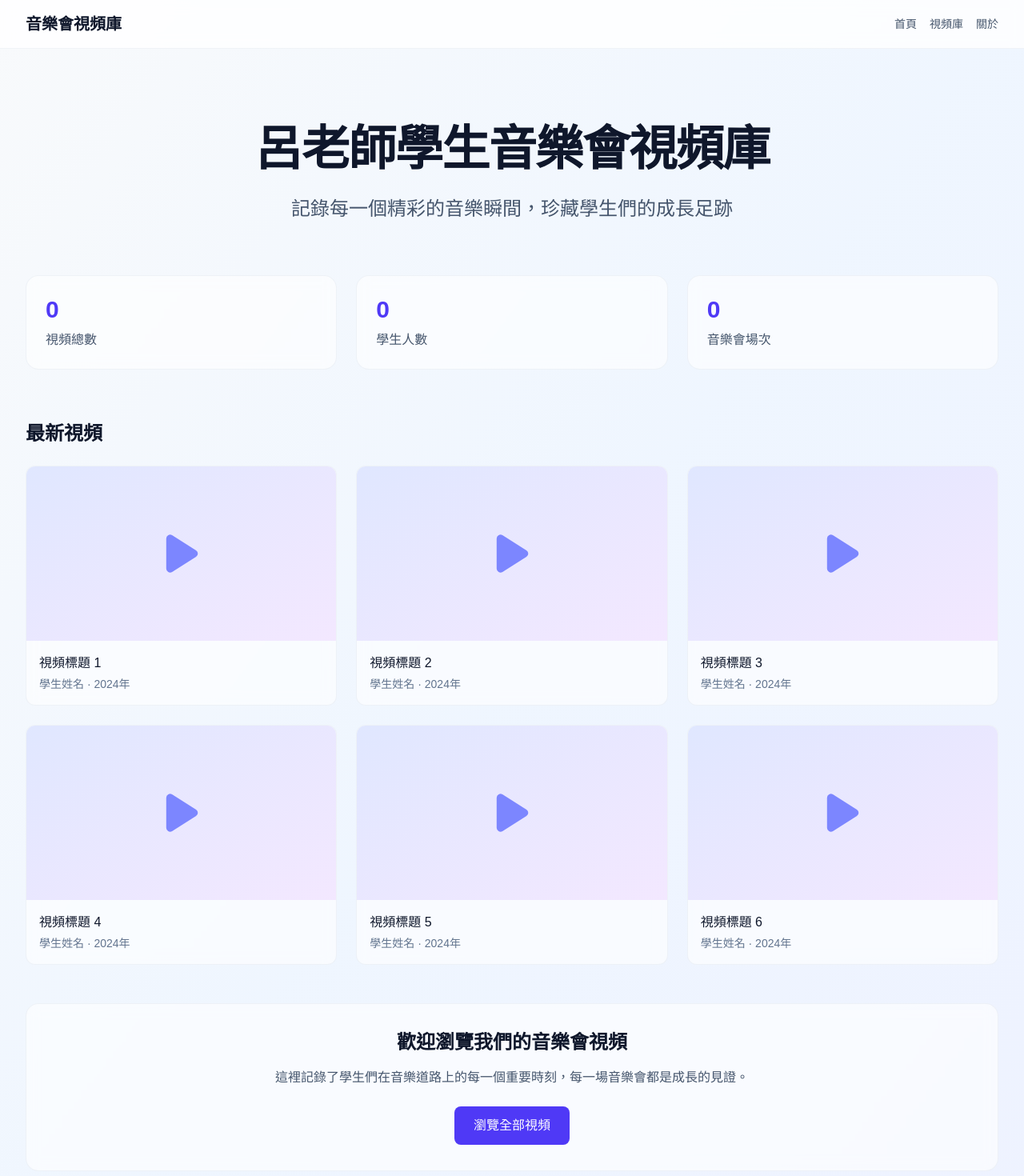
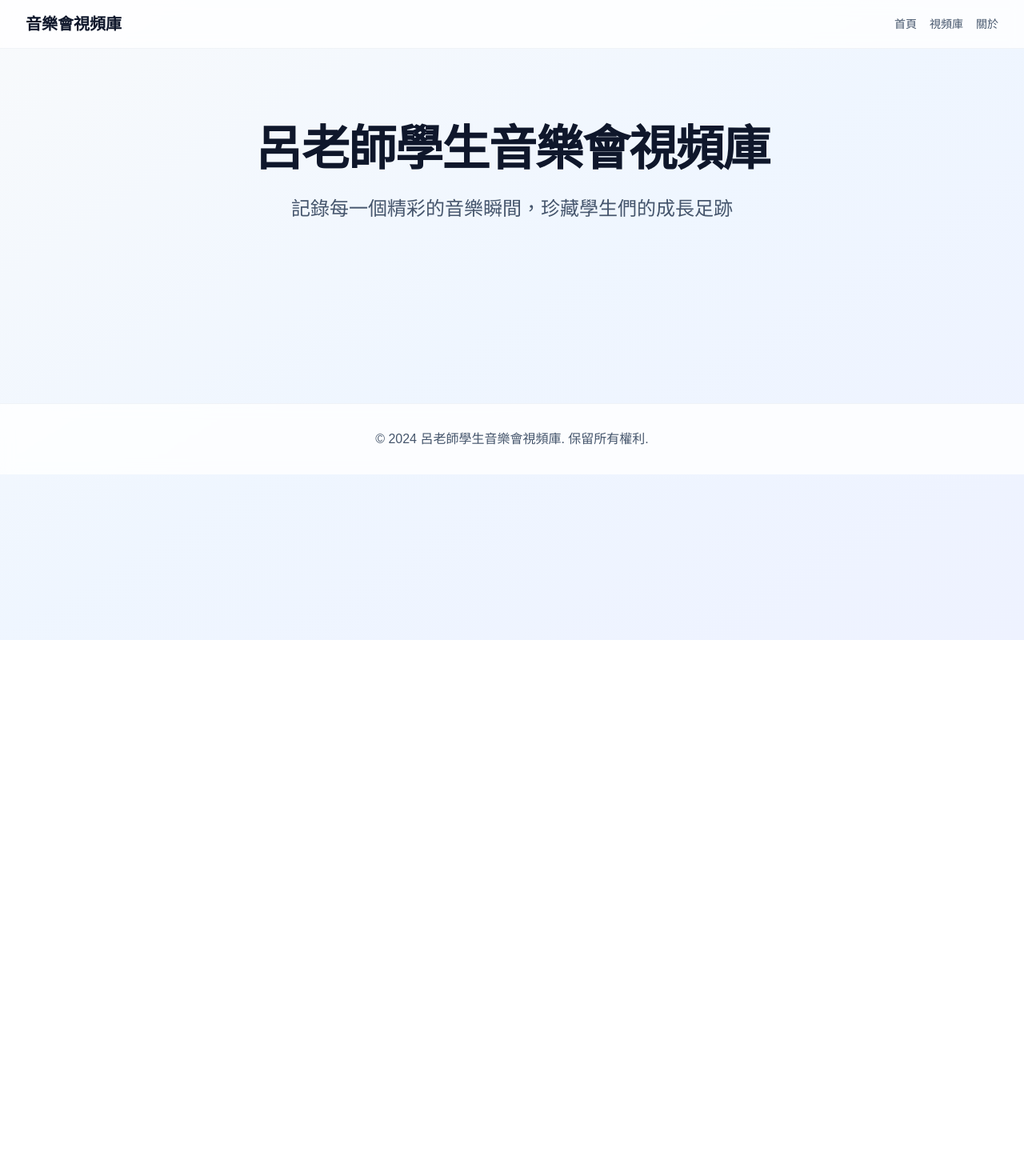
Before and after one commit to yl0xffff/music_video_share, a Next.js app: page / in a window 1280 px wide. Shown: the top 1470 px of the page at 80% size. After the commit the page ends 800 px from the top, so only its background shows below. Built offline with nearby package versions, Linux system fonts and the light colour scheme.

Commit message:
移除統計數據、視頻網格和行動號召部分，簡化主頁面

```diff
--- a/src/app/page.tsx
+++ b/src/app/page.tsx
@@ -34,68 +34,6 @@ export default function Home() {
             記錄每一個精彩的音樂瞬間，珍藏學生們的成長足跡
           </p>
         </div>
-
-        {/* Stats Section */}
-        <div className="grid grid-cols-1 sm:grid-cols-3 gap-6 mb-16">
-          <div className="bg-white/60 dark:bg-slate-800/60 backdrop-blur-sm rounded-2xl p-6 border border-slate-200/50 dark:border-slate-700/50">
-            <div className="text-3xl font-bold text-indigo-600 dark:text-indigo-400 mb-2">0</div>
-            <div className="text-slate-600 dark:text-slate-400">視頻總數</div>
-          </div>
-          <div className="bg-white/60 dark:bg-slate-800/60 backdrop-blur-sm rounded-2xl p-6 border border-slate-200/50 dark:border-slate-700/50">
-            <div className="text-3xl font-bold text-indigo-600 dark:text-indigo-400 mb-2">0</div>
-            <div className="text-slate-600 dark:text-slate-400">學生人數</div>
-          </div>
-          <div className="bg-white/60 dark:bg-slate-800/60 backdrop-blur-sm rounded-2xl p-6 border border-slate-200/50 dark:border-slate-700/50">
-            <div className="text-3xl font-bold text-indigo-600 dark:text-indigo-400 mb-2">0</div>
-            <div className="text-slate-600 dark:text-slate-400">音樂會場次</div>
-          </div>
-        </div>
-
-        {/* Video Grid Placeholder */}
-        <div className="mb-12">
-          <h2 className="text-2xl font-semibold text-slate-900 dark:text-white mb-6">
-            最新視頻
-          </h2>
-          <div className="grid grid-cols-1 sm:grid-cols-2 lg:grid-cols-3 gap-6">
-            {[1, 2, 3, 4, 5, 6].map((item) => (
-              <div
-                key={item}
-                className="bg-white/60 dark:bg-slate-800/60 backdrop-blur-sm rounded-xl overflow-hidden border border-slate-200/50 dark:border-slate-700/50 hover:shadow-lg transition-shadow"
-              >
-                <div className="aspect-video bg-gradient-to-br from-indigo-100 to-purple-100 dark:from-indigo-900/30 dark:to-purple-900/30 flex items-center justify-center">
-                  <svg
-                    className="w-16 h-16 text-indigo-400 dark:text-indigo-500"
-                    fill="currentColor"
-                    viewBox="0 0 20 20"
-                  >
-                    <path d="M6.3 2.841A1.5 1.5 0 004 4.11V15.89a1.5 1.5 0 002.3 1.269l9.344-5.89a1.5 1.5 0 000-2.538L6.3 2.84z" />
-                  </svg>
-                </div>
-                <div className="p-4">
-                  <h3 className="font-medium text-slate-900 dark:text-white mb-1">
-                    視頻標題 {item}
-                  </h3>
-                  <p className="text-sm text-slate-500 dark:text-slate-400">
-                    學生姓名 · 2024年
-                  </p>
-                </div>
-              </div>
-            ))}
-          </div>
-        </div>
-
-        {/* CTA Section */}
-        <div className="text-center bg-white/60 dark:bg-slate-800/60 backdrop-blur-sm rounded-2xl p-8 border border-slate-200/50 dark:border-slate-700/50">
-          <h2 className="text-2xl font-semibold text-slate-900 dark:text-white mb-4">
-            歡迎瀏覽我們的音樂會視頻
-          </h2>
-          <p className="text-slate-600 dark:text-slate-400 mb-6 max-w-2xl mx-auto">
-            這裡記錄了學生們在音樂道路上的每一個重要時刻，每一場音樂會都是成長的見證。
-          </p>
-          <button className="inline-flex items-center px-6 py-3 bg-indigo-600 hover:bg-indigo-700 text-white font-medium rounded-lg transition-colors">
-            瀏覽全部視頻
-          </button>
-        </div>
       </main>
 
       {/* Footer */}
```
